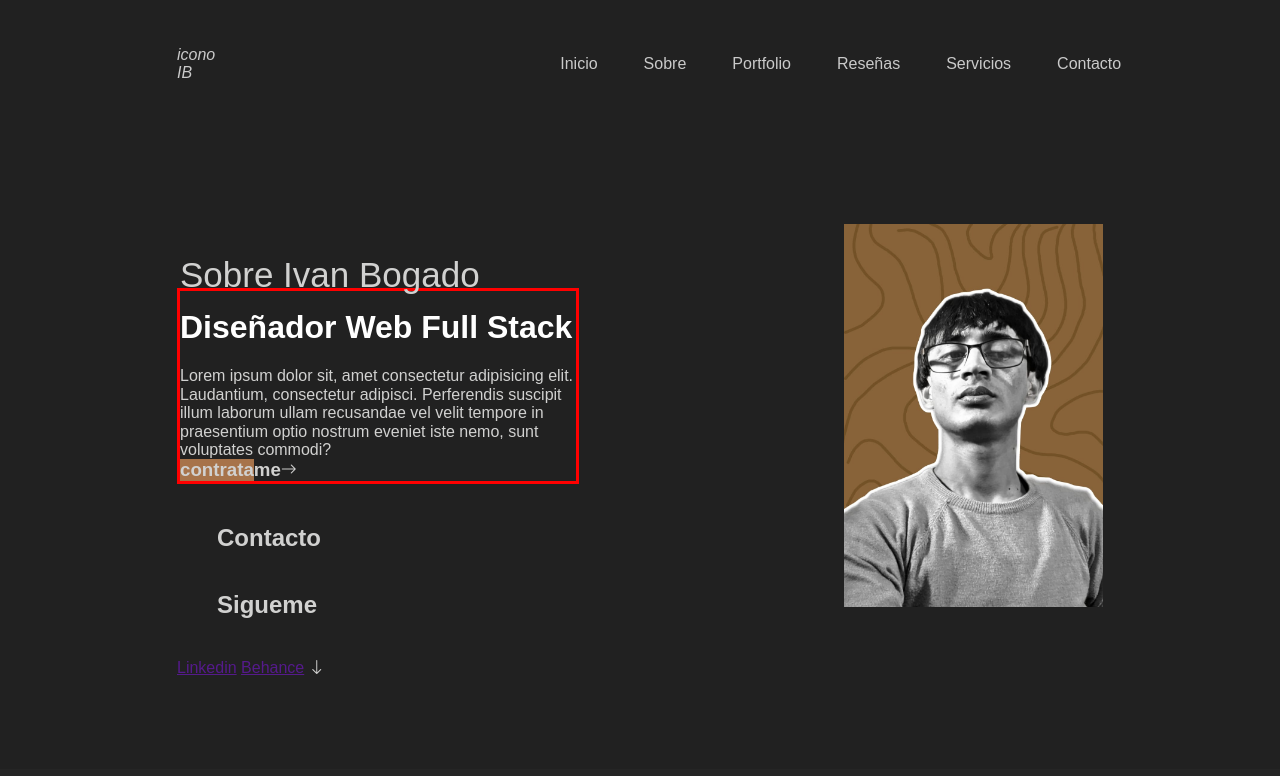
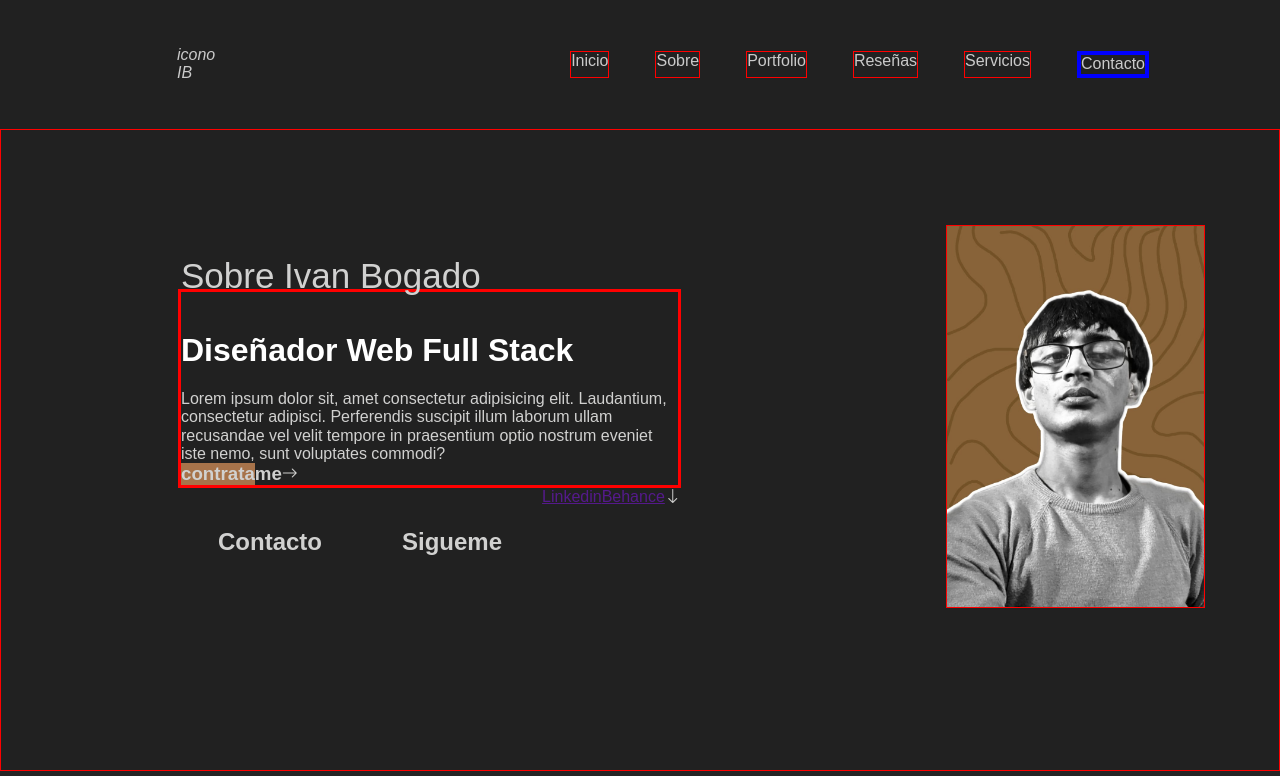
Before and after one commit to ybamBogado/portfolio-web, a plain HTML site: page index.html in a window 1280 px wide. Shown: the top 776 px of the page. Drawn offline with nearby package versions, Linux system fonts and the light colour scheme; a web font is replaced by a local one.

Commit message:
agregue colores

```diff
--- a/css/estilos.css
+++ b/css/estilos.css
@@ -22,7 +22,14 @@
     --fondoabout:#252525;
     --fuente-pagina:"Anek Devanagari", sans-serif, serif;
     --fondos_marrones:#a7734a;
-
+    /* seccion 3 my trabajo */
+    --fondoseccion3_trabajos: #212121;
+    /* seccion 4 opiniones */
+    --fondoseccion4_opiniones: #0c0c0c;
+    /* seccion 5 */
+    --fondoseccion5_servicios: #252525;
+    /* la seccion 6 usa una imagen */
+    --fondofooter:#0c0c0c;
 
 }
 body{
@@ -34,7 +41,7 @@ header {
     align-items: center;
     background-color: var(--fondoHdr);
     color: var(--textoheader);
-    padding: 46px 177px;
+    padding: 46px 0px 46px 177px;
 }
 header i{
     margin-right: 345px;
@@ -42,27 +49,24 @@ header i{
 header a{
     color: var(--textoheader);
     text-decoration: none;
-    padding-right: 46px;
+    margin-right: 46px;
+    border: red 1px solid;
+    cursor: pointer;
 }
-head .a_contacto{
-    padding-right: 131px;
+.a_contacto{
+    margin-right: 131px;
+    border: blue 4px solid;
 }
 header a:hover{
     color: var(--textoheaderhover);
     text-decoration:dotted var(--textoheaderhover) underline;
+    cursor: pointer;
+}
 
-}
-/* header
-i{
-    display:flex;
-    justify-content: left;
-    justify-items: center;
-} */
 nav{
     display:flex;
     justify-content:end;
 }
-
 
 .hero{
 
@@ -75,11 +79,13 @@ nav{
     /* padding: 46px 177px; */
 
     /* justify-content: space-evenly; */
-    border: red 1px solid+;
+    border: red 1px solid;
 }
 .hero img{
+    border: red 1px solid;
     /* margin: 50px 150px 90px 50px; */
-    margin: 95px 177px  162px 0px ;
+    margin: 95px 177px 162px 0px ;
+
 }
 .presentacion{
     flex-direction: column;
@@ -97,7 +103,6 @@ nav{
     font-size: 35px;
 }
 .herotext h1{
-    margin-top: 0;
     color: var(--heronombretexto);
 
 }
@@ -110,10 +115,10 @@ nav{
     align-items: center;
 
 }
-
+/*
 .herotext img{
-    padding: 40px 5px;
-}
+    margin: 95px 177px 162px 0px;
+} */
 .hero .fondo_contrateme{
     justify-content: center;
     align-content: center;
@@ -126,7 +131,9 @@ nav{
 }
 
 .hero-inferior{
-    /* display: flex; */
+    display: flex;
+    flex-direction: row;
+    justify-content: center;
 
 }
 .hero-inferior h2{
@@ -145,3 +152,27 @@ nav{
     padding: 10px 20px;
     /* justify-content: space-evenly; */
 }
+/* SECCION 3 */
+.trabajo {
+    background-color: var(--fondoseccion3_trabajos);
+    margin: 0;
+    padding: 0;
+}
+
+/* .opiniones{} */
+
+/* SECCION 5 */
+
+.servicios{
+    background-color: var(--fondoseccion5_servicios);
+    margin: 0;
+    padding: 0;
+}
+
+/* FOOTER */
+
+footer{
+    background-color: var(--fondofooter);
+    margin: 0;
+    padding: 0;
+}
```
